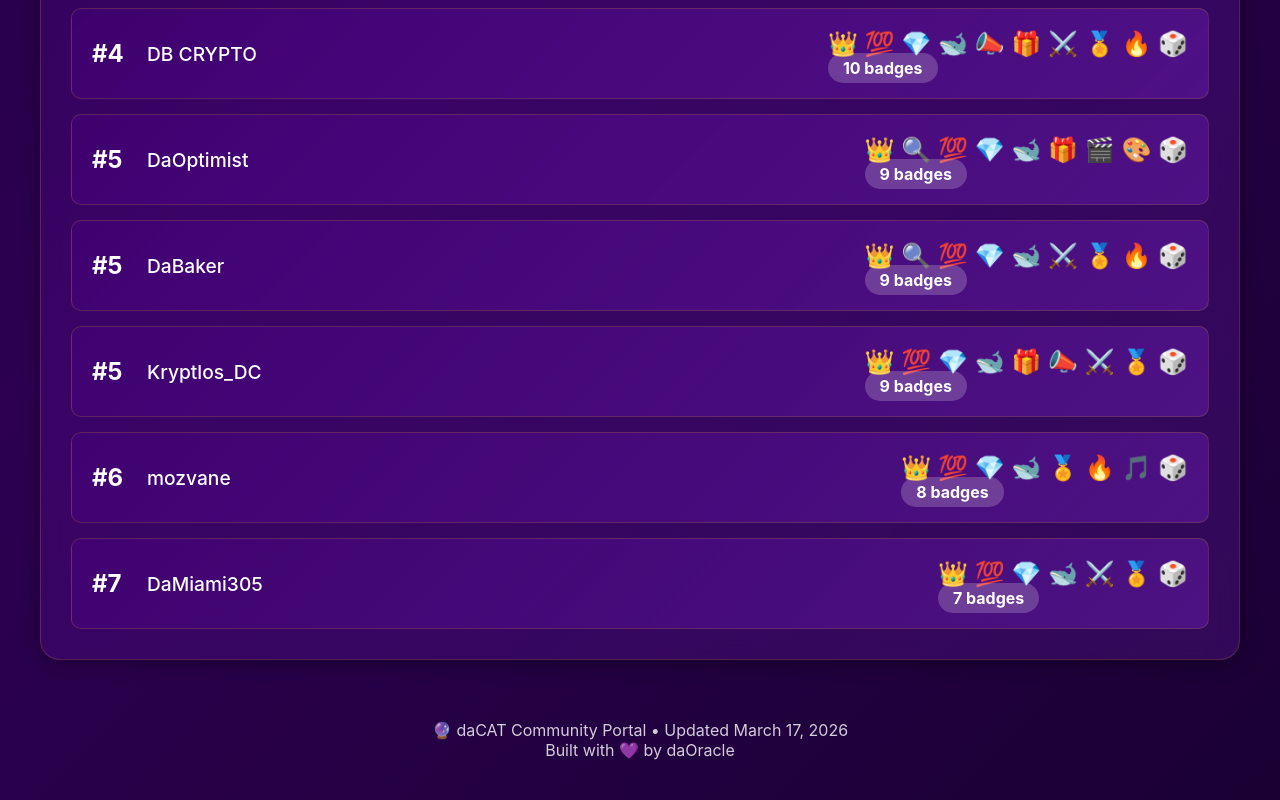
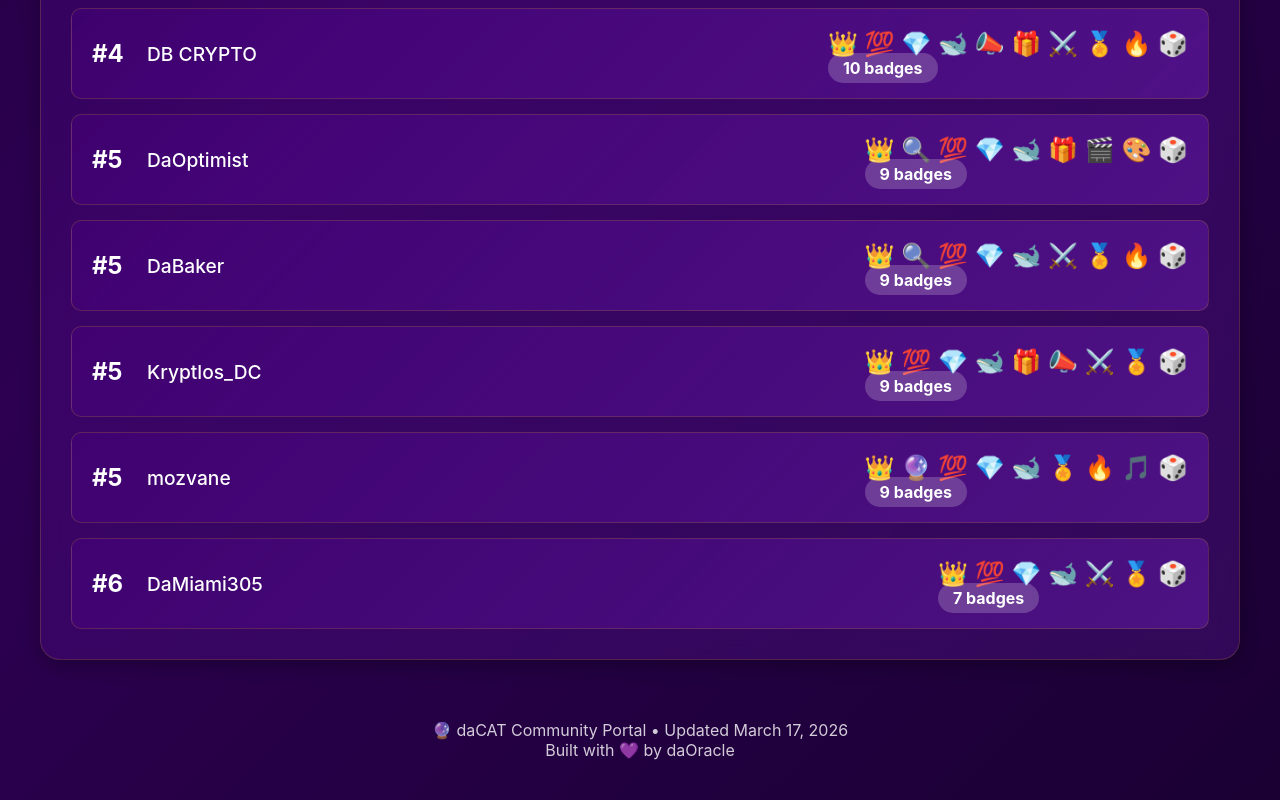
Before and after one commit to bluestorm36/daCommunity-portal, a plain HTML site: page index.html in a window 1280 px wide. Shown: the part 1246-2046 px from the top of the page. Drawn offline with Linux system fonts and the light colour scheme.

Commit message:
Added Oracle's Blessing 🔮 to mozvane (8→9 badges, rank #6→#5)

```diff
--- a/index.html
+++ b/index.html
@@ -380,18 +380,18 @@
 
                 <div class="member-card">
                     <div class="member-info">
-                        <span class="rank">#6</span>
+                        <span class="rank">#5</span>
                         <span class="member-name">mozvane</span>
                     </div>
                     <div>
-                        <span class="badges">👑 💯 💎 🐋 🏅 🔥 🎵 🎲</span>
-                        <span class="badge-count">8 badges</span>
+                        <span class="badges">👑 🔮 💯 💎 🐋 🏅 🔥 🎵 🎲</span>
+                        <span class="badge-count">9 badges</span>
                     </div>
                 </div>
 
                 <div class="member-card">
                     <div class="member-info">
-                        <span class="rank">#7</span>
+                        <span class="rank">#6</span>
                         <span class="member-name">DaMiami305</span>
                     </div>
                     <div>
```
